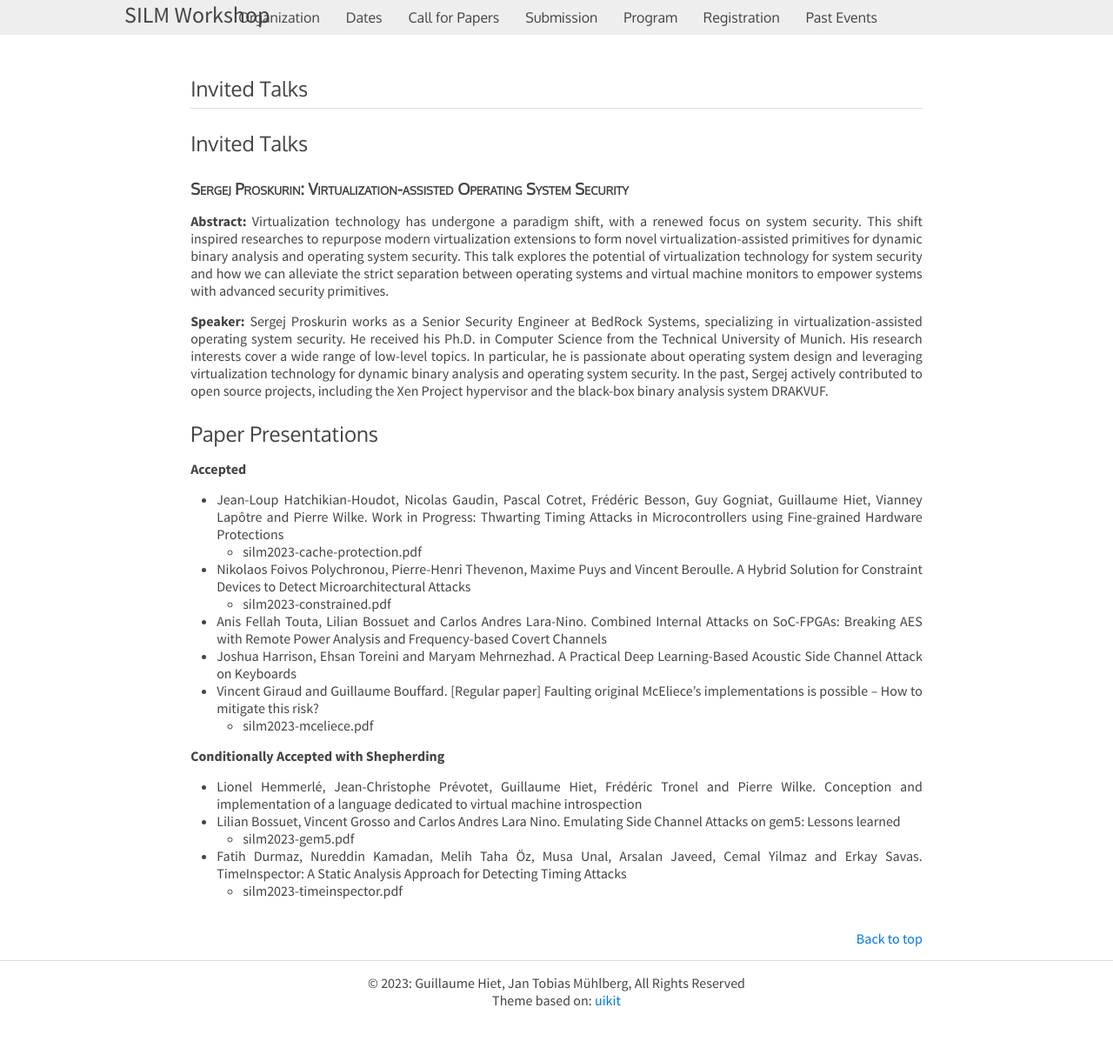
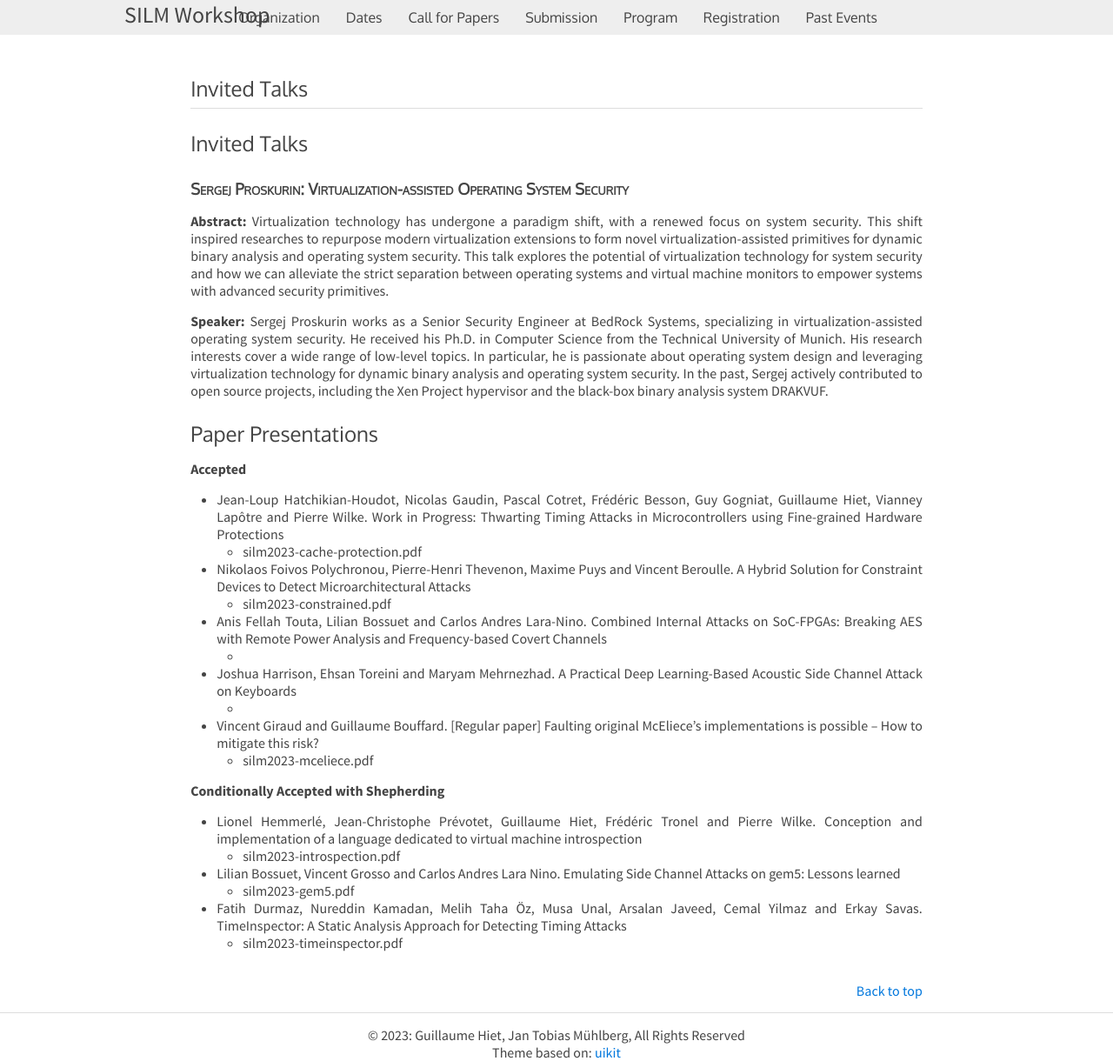
Before and after one commit to silm-workshop/silm-workshop.github.io, a Jekyll site: the page built from 2023-program.md, in a window 1280 px wide. Shown: the whole page at 87% size. Built offline with Jekyll 4.4.1, drawn with Linux system fonts in a browser that asks for light colours; our own code applies the rules of GitHub Pages for plain Markdown files; before the commit the page ends 1160 px from its top, so only the background shows below that.

Commit message:
one more paper

```diff
--- a/2023-program.md
+++ b/2023-program.md
@@ -40,8 +40,10 @@ Microarchitectural Attacks
 - Anis Fellah Touta, Lilian Bossuet and Carlos Andres Lara-Nino. Combined
   Internal Attacks on SoC-FPGAs: Breaking AES with Remote Power Analysis
 and Frequency-based Covert Channels
+    -
 - Joshua Harrison, Ehsan Toreini and Maryam Mehrnezhad. A Practical Deep
   Learning-Based Acoustic Side Channel Attack on Keyboards
+    -
 - Vincent Giraud and Guillaume Bouffard. [Regular paper] Faulting original
   McEliece’s implementations is possible -- How to mitigate this risk?
     - silm2023-mceliece.pdf
@@ -51,6 +53,7 @@ and Frequency-based Covert Channels
 - Lionel Hemmerlé, Jean-Christophe Prévotet, Guillaume Hiet, Frédéric
   Tronel and Pierre Wilke. Conception and implementation of a language
 dedicated to virtual machine introspection
+    - silm2023-introspection.pdf
 - Lilian Bossuet, Vincent Grosso and Carlos Andres Lara Nino. Emulating
   Side Channel Attacks on gem5: Lessons learned
     - silm2023-gem5.pdf
```
Also changed, not shown: 1 other file.
